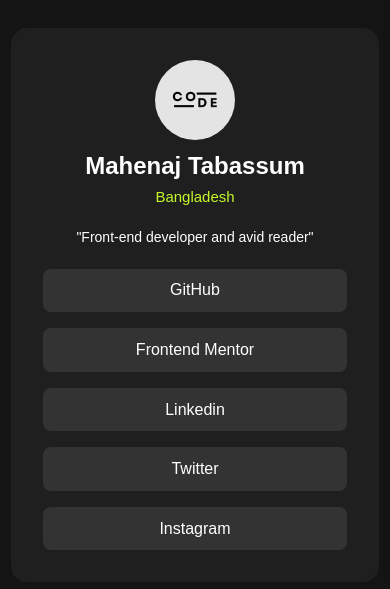
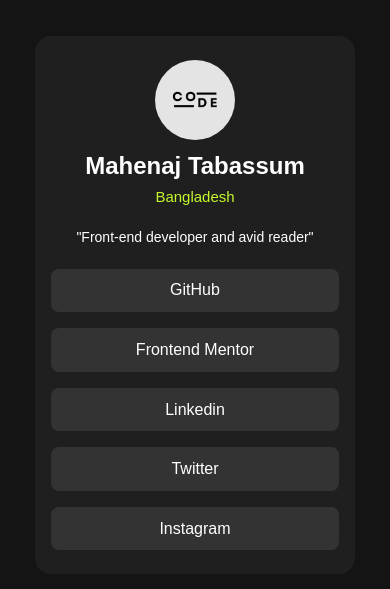
Before and after one commit to mahenajT/Frontend-Mentor-Challenges, a plain HTML site: page 02_Link_Share_Profile/index.html in a window 390 px wide. Shown: the part 117-706 px from the top of the page. Drawn offline with Linux system fonts and the light colour scheme.

Commit message:
Responsiveness for "Galaxy Z Fold 5"

```diff
--- a/02_Link_Share_Profile/style.css
+++ b/02_Link_Share_Profile/style.css
@@ -69,3 +69,10 @@
   background-color: var(--Green);
   color: var(--Grey-900);
 }
+
+@media (min-width: 344px) {
+  .content {
+    min-width: 20rem;
+    padding: 0.5rem 1rem;
+  }
+}
```
